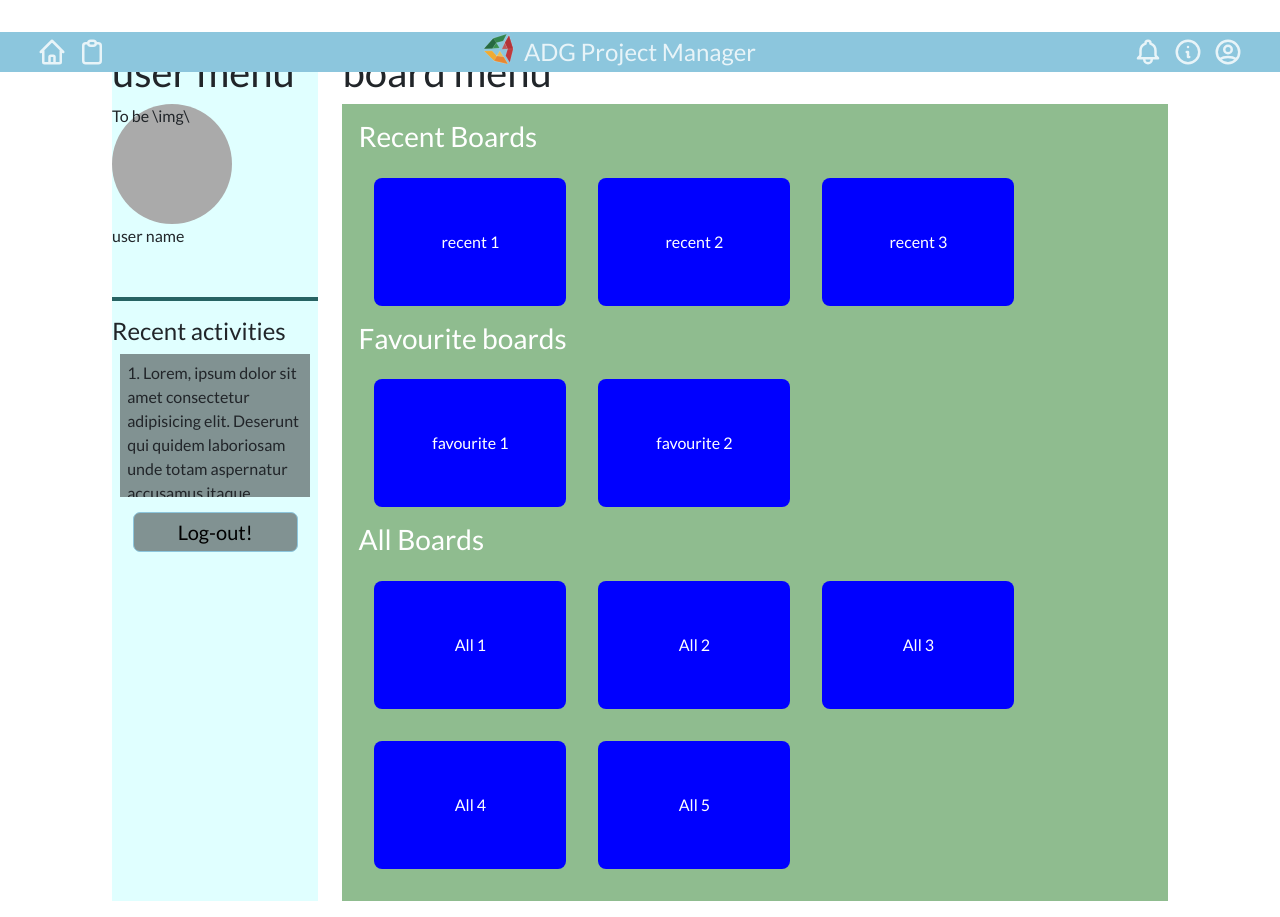
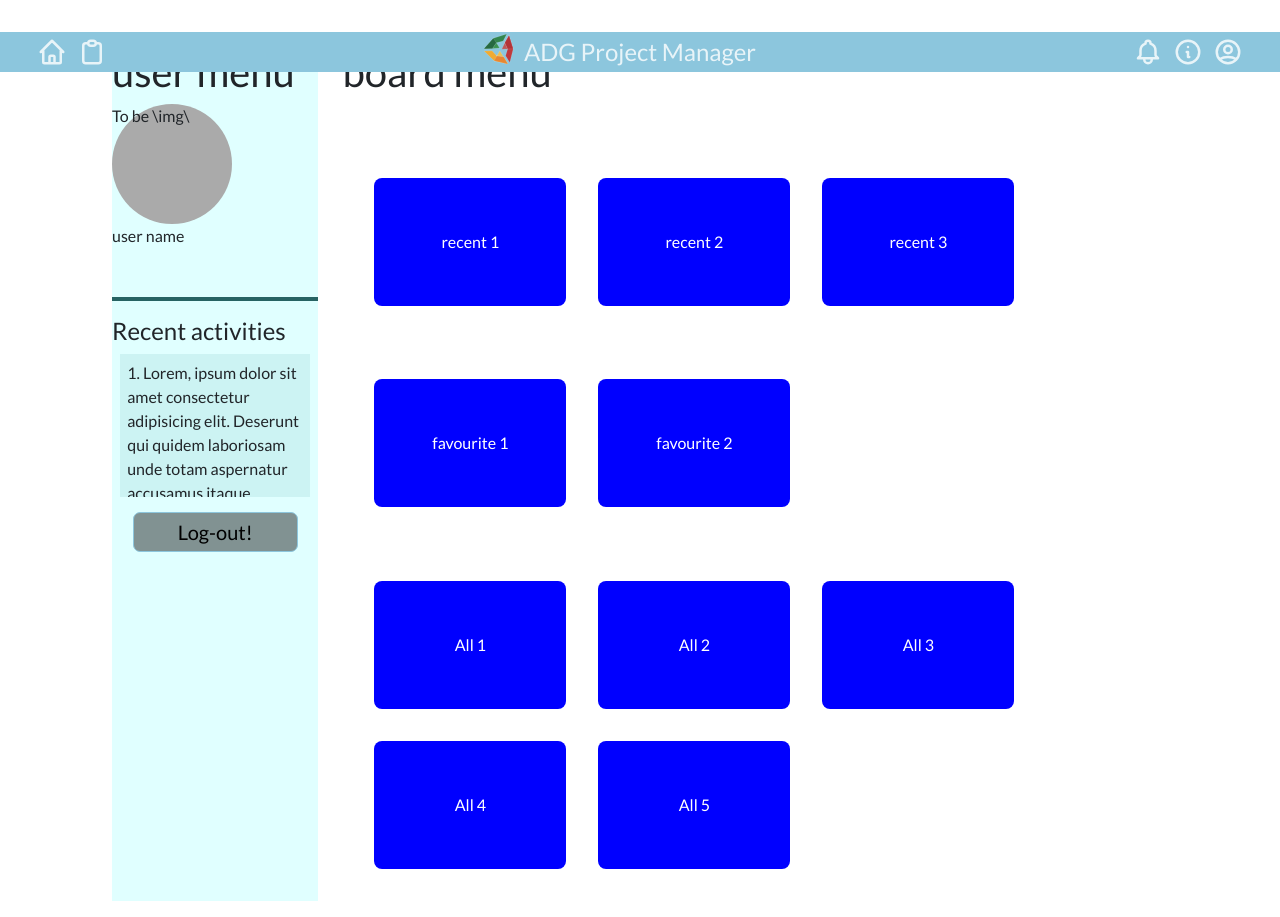
Before and after one commit to mounvip1525/ADG-Project-Manager, a React (Create React App) app: page /dashboard in a window 1280 px wide. Built offline with nearby package versions, Linux system fonts and the light colour scheme.

Commit message:
minor fix -Dashboard

```diff
--- a/src/containers/Dashboard/Dashboard.module.css
+++ b/src/containers/Dashboard/Dashboard.module.css
@@ -41,12 +41,12 @@
 .userRecents > ul > li {
   padding: 0.45em;
   margin: 0.25em 0.5em;
-  background-color: #819292;
+  background-color: #ccf3f3;
 }
 
 .boardCollection {
   padding: 1em;
-  background-color: darkseagreen;
+  /* background-color: darkseagreen; */
   color: white;
 }
 
```
